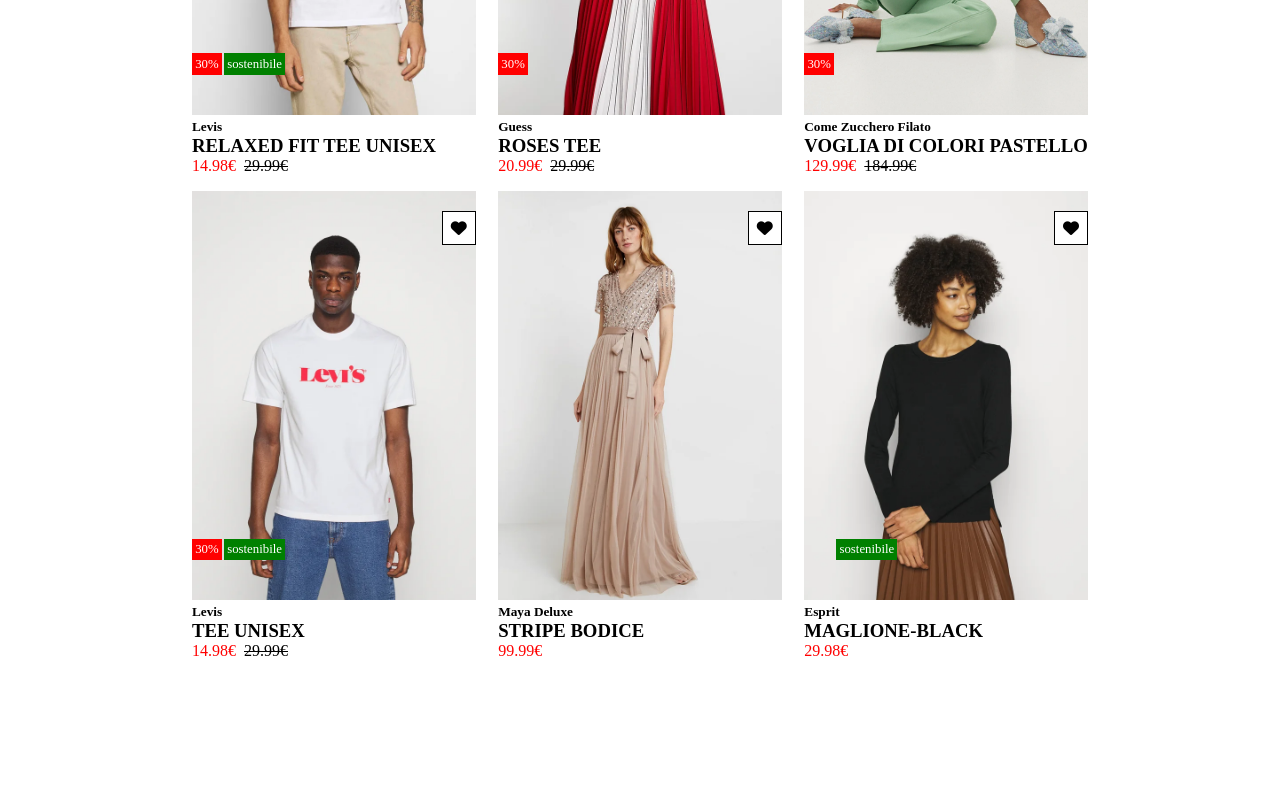
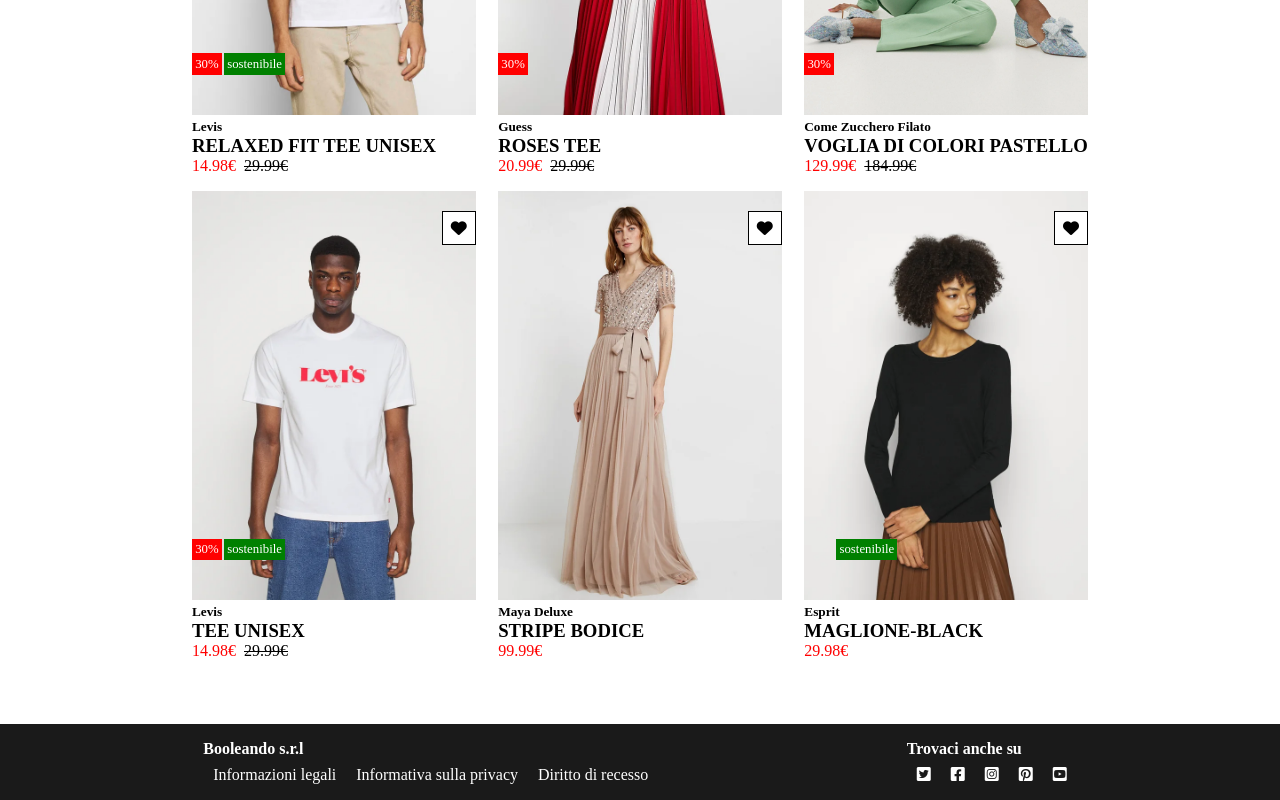
Before and after one commit to cesarecicolin/html-css-boolando, a plain HTML site: page index.html in a window 1280 px wide. Shown: the part 391-1191 px from the top of the page. Before the commit the page ends 1051 px from the top, so only its background shows below. Drawn offline with Linux system fonts and the light colour scheme.

Commit message:
add: complet footer

```diff
--- a/css/style.css
+++ b/css/style.css
@@ -100,6 +100,7 @@ header {
     display: flex;
     justify-content: space-between;
     flex-wrap: wrap;
+    align-items: center;
 }
 
 .col {
@@ -121,3 +122,20 @@ header {
     background-color: green;
     left: 2rem;
 }
+
+/* FOOTER */
+
+.bg-black{
+    background-color: #1a1a1a;
+    padding: 1rem;
+    margin-top: 4rem;
+}
+
+.col-fot{
+    /* height: 200px;
+    border: 1px solid white; */
+    color: white;
+}
+h4{
+    margin-bottom: .5rem;
+}
--- a/index.html
+++ b/index.html
@@ -13,7 +13,7 @@
 
 <body>
 
-    <header class="">
+    <header>
 
         <!--<nav>-->
         <nav class="wrapeer conteiner">
@@ -117,6 +117,31 @@
         </div>
     </main>
 
+    <!-- <footer> -->
+        <footer class="bg-black">
+
+            <div class="row  conteiner">
+                <div class="col-fot">
+                    <h4>Booleando s.r.l</h4>
+                    <ul>
+                        <li><a href="">Informazioni legali</a></li>
+                        <li><a href="">Informativa sulla privacy</a></li>
+                        <li><a href="">Diritto di recesso</a></li>
+                    </ul>
+                </div>
+                <div class="col-fot">
+                    <h4>Trovaci anche su</h4>
+                    <ul>
+                        <li><a href=""><i class="fa-brands fa-square-twitter"></i></a></li>
+                        <li><a href=""><i class="fa-brands fa-square-facebook"></i></a></li>
+                        <li><a href=""><i class="fa-brands fa-square-instagram"></i></a></li>
+                        <li><a href=""><i class="fa-brands fa-square-pinterest"></i></a></li>
+                        <li><a href=""><i class="fa-brands fa-square-youtube"></i></a></li>
+                    </ul>
+                </div>
+            </div>
+        </footer>
+
 </body>
 
 </html>
```
